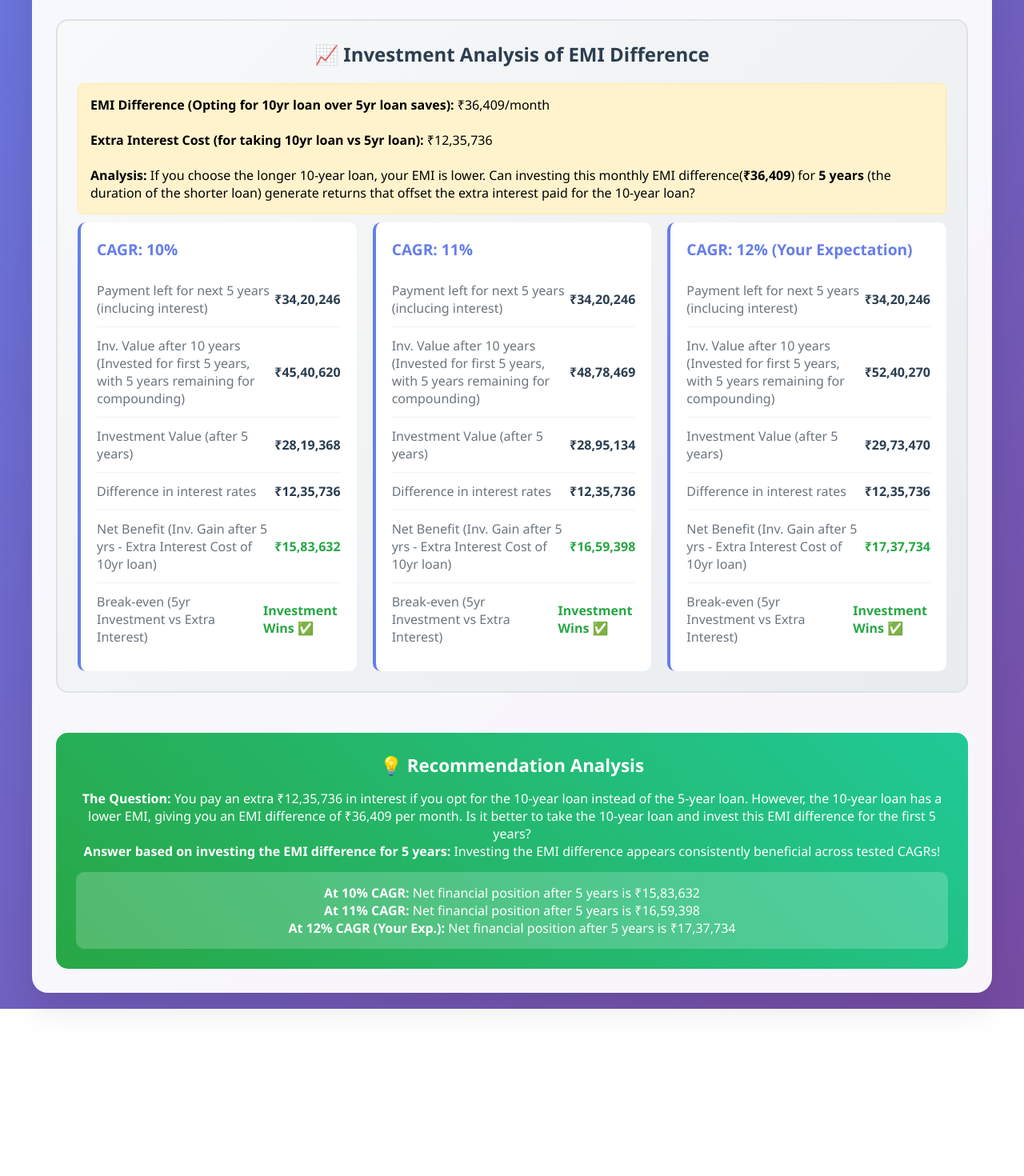
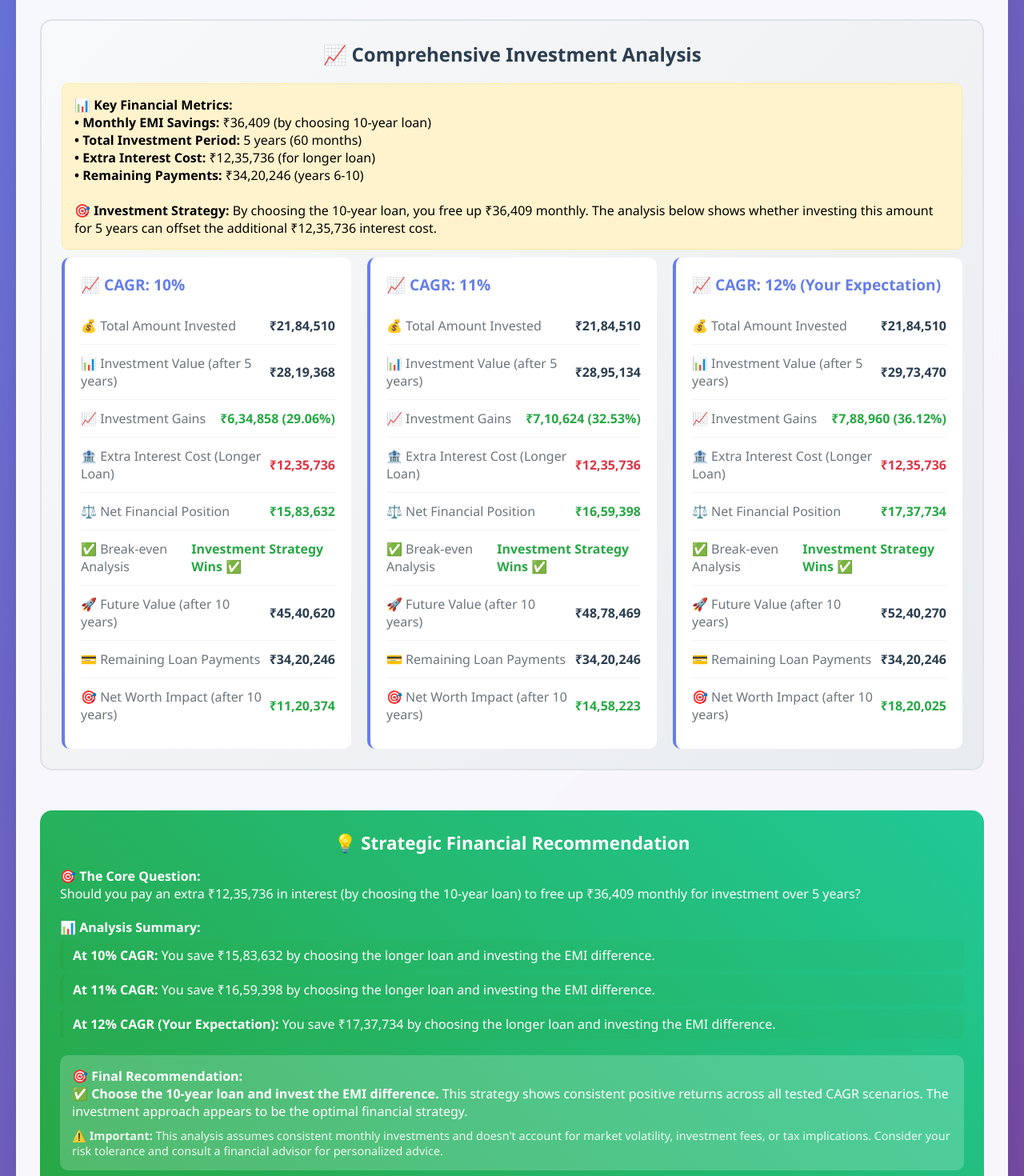
Before and after one commit to codificador21/loan-vs-investment, a React (Create React App) app: page / in a window 1280 px wide. Shown: the part 660-2130 px from the top of the page at 80% size. Before the commit the page ends 1921 px from the top, so only its background shows below. Built offline with nearby package versions, Linux system fonts and the light colour scheme.

Commit message:
Improved analysis

```diff
--- a/src/LoanTermComparisonCalculator.tsx
+++ b/src/LoanTermComparisonCalculator.tsx
@@ -1,8 +1,8 @@
 import React, { useState, useEffect, useCallback } from 'react';
 
-// Helper Functions (no changes from your provided code)
+// Helper Functions
 const calculateEMI = (principal: number, rate: number, tenureMonths: number): number => {
-    if (tenureMonths <= 0) return principal > 0 ? Infinity : 0; // Handle invalid tenure
+    if (tenureMonths <= 0) return principal > 0 ? Infinity : 0;
     const monthlyRate = rate / (12 * 100);
     if (monthlyRate === 0) {
         return principal / tenureMonths;
@@ -28,7 +28,7 @@ const calculateCompoundInterest = (
     annualRate: number,
     years: number,
     timesCompoundedPerYear: number = 1
-  ): number => {
+): number => {
     if (years <= 0 || annualRate <= 0 || principal <= 0) return principal;
 
     const ratePerPeriod = annualRate / (100 * timesCompoundedPerYear);
@@ -36,8 +36,7 @@ const calculateCompoundInterest = (
 
     const amount = principal * Math.pow(1 + ratePerPeriod, totalPeriods);
     return amount;
-  };
-
+};
 
 const formatCurrency = (amount: number): string => {
     if (amount === Infinity) return "N/A (check inputs)";
@@ -46,6 +45,10 @@ const formatCurrency = (amount: number): string => {
         currency: 'INR',
         maximumFractionDigits: 0
     }).format(amount);
+};
+
+const formatPercentage = (value: number): string => {
+    return `${value.toFixed(2)}%`;
 };
 
 // Type Definitions
@@ -58,16 +61,21 @@ interface LoanDetails {
 
 interface InvestmentResult {
     cagr: number;
-    futureValueShortTerm: number; // Investment over the shorter loan tenure
-    futureValueLongTerm?: number; // Investment over the longer loan tenure (if applicable)
-    netBenefit: number; // Net benefit of choosing longer loan and investing EMI diff for shorter tenure duration
+    futureValueShortTerm: number;
+    futureValueLongTerm?: number;
+    netBenefit: number;
+    remainingPayment: number;
+    totalInvestmentAmount: number;
+    investmentGains: number;
+    effectiveInterestSaved: number;
+    roiPercentage: number;
 }
 
 interface ComparisonData {
-    loan1: LoanDetails; // Represents the shorter tenure loan
-    loan2: LoanDetails; // Represents the longer tenure loan
+    loan1: LoanDetails;
+    loan2: LoanDetails;
     emiDifference: number;
-    extraInterestCost: number; // Extra interest for loan2 vs loan1
+    extraInterestCost: number;
     investmentResults: InvestmentResult[];
     shorterTenure: number;
     longerTenure: number;
@@ -75,11 +83,11 @@ interface ComparisonData {
 }
 
 const LoanTermComparisonCalculator: React.FC = () => {
-    const [loanAmount, setLoanAmount] = useState<string>("45"); // Lakhs
-    const [interestRate, setInterestRate] = useState<string>("9"); // % per annum
-    const [tenure1, setTenure1] = useState<string>("5"); // Years for first loan option
-    const [tenure2, setTenure2] = useState<string>("10"); // Years for second loan option
-    const [expectedCagr, setExpectedCagr] = useState<string>("12"); // User's expected CAGR
+    const [loanAmount, setLoanAmount] = useState<string>("45");
+    const [interestRate, setInterestRate] = useState<string>("9");
+    const [tenure1, setTenure1] = useState<string>("5");
+    const [tenure2, setTenure2] = useState<string>("10");
+    const [expectedCagr, setExpectedCagr] = useState<string>("12");
 
     const [results, setResults] = useState<ComparisonData | null>(null);
 
@@ -99,62 +107,57 @@ const LoanTermComparisonCalculator: React.FC = () => {
             return;
         }
 
-        // Ensure tenure1 is shorter or equal to tenure2 for consistent comparison logic
         if (tenure1Years > tenure2Years) {
-            [tenure1Years, tenure2Years] = [tenure2Years, tenure1Years]; // Swap them
+            [tenure1Years, tenure2Years] = [tenure2Years, tenure1Years];
         }
 
-
-        // Loan 1 (Shorter Tenure)
         const tenure1Months = tenure1Years * 12;
         const emi1 = calculateEMI(currentLoanAmount, currentInterestRate, tenure1Months);
         const totalPayment1 = emi1 * tenure1Months;
         const totalInterest1 = totalPayment1 - currentLoanAmount;
         const loan1Details: LoanDetails = { tenureYears: tenure1Years, emi: emi1, totalPayment: totalPayment1, totalInterest: totalInterest1 };
 
-        // Loan 2 (Longer Tenure)
         const tenure2Months = tenure2Years * 12;
         const emi2 = calculateEMI(currentLoanAmount, currentInterestRate, tenure2Months);
         const totalPayment2 = emi2 * tenure2Months;
         const totalInterest2 = totalPayment2 - currentLoanAmount;
         const loan2Details: LoanDetails = { tenureYears: tenure2Years, emi: emi2, totalPayment: totalPayment2, totalInterest: totalInterest2 };
 
-        const emiDifference = emi1 - emi2; // Positive if EMI1 > EMI2 (expected if tenure1 < tenure2)
-        const extraInterestCost = totalInterest2 - totalInterest1; // Extra interest paid for longer tenure loan
-        const remainingPayment = emi2*(tenure2Months-tenure1Months);
-        console.log('aaaa',{emi2},{tenure2Months},{tenure1Months})
+        const emiDifference = emi1 - emi2;
+        const extraInterestCost = totalInterest2 - totalInterest1;
+        const remainingPayment = emi2 * (tenure2Months - tenure1Months);
 
         const cagrs = [10, 11, 12];
-        if (!cagrs.includes(userCagr)) { // Add user's CAGR if not already present, and sort
+        if (!cagrs.includes(userCagr)) {
             cagrs.push(userCagr);
             cagrs.sort((a, b) => a - b);
         }
 
-        const uniqueCagrs = Array.from(new Set(cagrs)); // Ensure unique values
-
+        const uniqueCagrs = Array.from(new Set(cagrs));
 
         const investmentResults: InvestmentResult[] = uniqueCagrs.map(cagr => {
-            // Investment happens for the duration of the shorter loan (tenure1Years)
-            // using the EMI difference obtained by opting for the longer loan.
             const futureValueShortTerm = calculateFutureValue(emiDifference, cagr, tenure1Years);
-
-            // Net benefit: Investment gain over shorter tenure vs extra interest cost of longer loan
+            const totalInvestmentAmount = emiDifference * tenure1Years * 12;
+            const investmentGains = futureValueShortTerm - totalInvestmentAmount;
+            const effectiveInterestSaved = investmentGains - extraInterestCost;
+            const roiPercentage = totalInvestmentAmount > 0 ? (investmentGains / totalInvestmentAmount) * 100 : 0;
             const netBenefit = futureValueShortTerm - extraInterestCost;
 
             let futureValueLongTerm: number | undefined = undefined;
             if (tenure1Years < tenure2Years) {
-                // Optionally, calculate FV if EMI difference was invested for the full longer tenure.
-                // This is just for informational purposes, primary comparison uses futureValueShortTerm.
-                futureValueLongTerm = calculateCompoundInterest(futureValueShortTerm, cagr, tenure2Years-tenure1Years);
+                futureValueLongTerm = calculateCompoundInterest(futureValueShortTerm, cagr, tenure2Years - tenure1Years);
             }
-
 
             return {
                 cagr,
                 futureValueShortTerm,
                 futureValueLongTerm,
                 netBenefit,
-                remainingPayment
+                remainingPayment,
+                totalInvestmentAmount,
+                investmentGains,
+                effectiveInterestSaved,
+                roiPercentage
             };
         });
 
@@ -206,7 +209,7 @@ const LoanTermComparisonCalculator: React.FC = () => {
                 </button>
             </div>
 
-            {results && results.emiDifference >= 0 && ( // Only show results if valid and EMI diff is sensible
+            {results && results.emiDifference >= 0 && (
                 <div id="results" className="results">
                     <div className="loan-option">
                         <h3>🚀 Loan Option 1 ({results.loan1.tenureYears} Years)</h3>
@@ -223,78 +226,139 @@ const LoanTermComparisonCalculator: React.FC = () => {
                     </div>
 
                     <div className="investment-analysis">
-                        <h3>📈 Investment Analysis of EMI Difference</h3>
+                        <h3>📈 Comprehensive Investment Analysis</h3>
+
                         <div className="highlight">
-                            <strong>EMI Difference (Opting for {results.longerTenure}yr loan over {results.shorterTenure}yr loan saves):</strong> {formatCurrency(results.emiDifference)}/month<br /> <br />
-                            <strong>Extra Interest Cost (for taking {results.longerTenure}yr loan vs {results.shorterTenure}yr loan):</strong> {formatCurrency(results.extraInterestCost)}<br /><br />
-                            <strong>Analysis:</strong> If you choose the longer {results.longerTenure}-year loan, your EMI is lower. Can investing this monthly EMI difference(<b>{formatCurrency(results.emiDifference)}</b>) for <b>{results.shorterTenure} years</b> (the duration of the shorter loan) generate returns that offset the extra interest paid for the {results.longerTenure}-year loan?
+                            <strong>📊 Key Financial Metrics:</strong><br />
+                            <strong>• Monthly EMI Savings:</strong> {formatCurrency(results.emiDifference)} (by choosing {results.longerTenure}-year loan)<br />
+                            <strong>• Total Investment Period:</strong> {results.shorterTenure} years ({results.shorterTenure * 12} months)<br />
+                            <strong>• Extra Interest Cost:</strong> {formatCurrency(results.extraInterestCost)} (for longer loan)<br />
+                            <strong>• Remaining Payments:</strong> {formatCurrency(results.remainingPayment)} (years {results.shorterTenure + 1}-{results.longerTenure})<br /><br />
+
+                            <strong>🎯 Investment Strategy:</strong> By choosing the {results.longerTenure}-year loan, you free up {formatCurrency(results.emiDifference)} monthly. The analysis below shows whether investing this amount for {results.shorterTenure} years can offset the additional {formatCurrency(results.extraInterestCost)} interest cost.
                         </div>
 
                         <div className="cagr-analysis">
-                            {results.investmentResults.map((result: any, index) => (
+                            {results.investmentResults.map((result: InvestmentResult, index) => (
                                 <div key={index} className="cagr-scenario">
-                                    <h4>CAGR: {result.cagr}% {result.cagr === parseFloat(expectedCagr) && "(Your Expectation)"}</h4>
+                                    <h4>📈 CAGR: {result.cagr}% {result.cagr === parseFloat(expectedCagr) && "(Your Expectation)"}</h4>
+
                                     <div className="metric">
-                                        <span className="metric-label">Payment left for next {results.longerTenure-results.shorterTenure} years (inclucing interest)</span>
-                                        <span className="metric-value">{formatCurrency(result.remainingPayment)}</span>
+                                        <span className="metric-label">💰 Total Amount Invested</span>
+                                        <span className="metric-value">{formatCurrency(result.totalInvestmentAmount)}</span>
                                     </div>
-                                    {result.futureValueLongTerm !== undefined && results.shorterTenure !== results.longerTenure && (
-                                      <div className="metric">
-                                          <span className="metric-label">Inv. Value after {results.longerTenure} years (Invested for first {results.shorterTenure} years, with {results.longerTenure - results.shorterTenure} years remaining for compounding)</span>
-                                          <span className="metric-value">{formatCurrency(result.futureValueLongTerm)}</span>
-                                      </div>
-                                    )}
+
                                     <div className="metric">
-                                        <span className="metric-label">Investment Value (after {results.shorterTenure} years)</span>
+                                        <span className="metric-label">📊 Investment Value (after {results.shorterTenure} years)</span>
                                         <span className="metric-value">{formatCurrency(result.futureValueShortTerm)}</span>
                                     </div>
+
                                     <div className="metric">
-                                        <span className="metric-label">Difference in interest rates</span>
-                                        <span className="metric-value">{formatCurrency(results.extraInterestCost)}</span>
+                                        <span className="metric-label">📈 Investment Gains</span>
+                                        <span className="metric-value" style={{ color: result.investmentGains > 0 ? '#28a745' : '#dc3545' }}>
+                                            {formatCurrency(result.investmentGains)} ({formatPercentage(result.roiPercentage)})
+                                        </span>
                                     </div>
+
                                     <div className="metric">
-                                        <span className="metric-label">Net Benefit (Inv. Gain after {results.shorterTenure} yrs - Extra Interest Cost of {results.longerTenure}yr loan)</span>
+                                        <span className="metric-label">🏦 Extra Interest Cost (Longer Loan)</span>
+                                        <span className="metric-value" style={{ color: '#dc3545' }}>
+                                            {formatCurrency(results.extraInterestCost)}
+                                        </span>
+                                    </div>
+
+                                    <div className="metric">
+                                        <span className="metric-label">⚖️ Net Financial Position</span>
                                         <span className="metric-value" style={{ color: result.netBenefit > 0 ? '#28a745' : '#dc3545' }}>
                                             {formatCurrency(result.netBenefit)}
                                         </span>
                                     </div>
+
                                     <div className="metric">
-                                        <span className="metric-label">Break-even ({results.shorterTenure}yr Investment vs Extra Interest)</span>
+                                        <span className="metric-label">✅ Break-even Analysis</span>
                                         <span className="metric-value" style={{ color: result.futureValueShortTerm > results.extraInterestCost ? '#28a745' : '#dc3545' }}>
-                                            {result.futureValueShortTerm > results.extraInterestCost ? 'Investment Wins ✅' : 'Extra Interest Costs More ❌'}
+                                            {result.futureValueShortTerm > results.extraInterestCost ? 'Investment Strategy Wins ✅' : 'Shorter Loan Better ❌'}
                                         </span>
                                     </div>
+
+                                    {result.futureValueLongTerm !== undefined && results.shorterTenure !== results.longerTenure && (
+                                        <>
+                                            <div className="metric">
+                                                <span className="metric-label">🚀 Future Value (after {results.longerTenure} years)</span>
+                                                <span className="metric-value">{formatCurrency(result.futureValueLongTerm)}</span>
+                                            </div>
+
+                                            <div className="metric">
+                                                <span className="metric-label">💳 Remaining Loan Payments</span>
+                                                <span className="metric-value">{formatCurrency(result.remainingPayment)}</span>
+                                            </div>
+
+                                            <div className="metric">
+                                                <span className="metric-label">🎯 Net Worth Impact (after {results.longerTenure} years)</span>
+                                                <span className="metric-value" style={{ color: (result.futureValueLongTerm - result.remainingPayment) > 0 ? '#28a745' : '#dc3545' }}>
+                                                    {formatCurrency(result.futureValueLongTerm - result.remainingPayment)}
+                                                </span>
+                                            </div>
+                                        </>
+                                    )}
                                 </div>
                             ))}
                         </div>
                     </div>
 
                     <div className="recommendation">
-                        <h3>💡 Recommendation Analysis</h3>
-                        <p>
-                            <strong>The Question:</strong> You pay an extra {formatCurrency(results.extraInterestCost)} in interest if you opt for the {results.longerTenure}-year loan instead of the {results.shorterTenure}-year loan.
-                            However, the {results.longerTenure}-year loan has a lower EMI, giving you an EMI difference of {formatCurrency(results.emiDifference)} per month.
-                            Is it better to take the {results.longerTenure}-year loan and invest this EMI difference for the first {results.shorterTenure} years?
-                        </p>
-                        <p>
-                            <strong>Answer based on investing the EMI difference for {results.shorterTenure} years:</strong>{' '}
-                            {results.investmentResults.some(r => r.netBenefit > 0)
-                                ? (results.investmentResults.every(r => r.netBenefit > 0)
-                                    ? 'Investing the EMI difference appears consistently beneficial across tested CAGRs!'
-                                    : 'Investing the EMI difference can be beneficial, especially at higher CAGRs. Consider your expected investment return and risk tolerance.')
-                                : 'Across the tested CAGRs, the gains from investing the EMI difference for {results.shorterTenure} years do not typically offset the extra interest paid for the {results.longerTenure}-year loan. The shorter loan might be more cost-effective.'
-                            }
-                        </p>
-                        <div style={{ marginTop: '15px', padding: '15px', background: 'rgba(255,255,255,0.2)', borderRadius: '10px' }}>
-                            {results.investmentResults.map(res => (
-                                <p key={res.cagr}>
-                                    <strong>At {res.cagr}% CAGR{res.cagr === parseFloat(expectedCagr) && " (Your Exp.)"}:</strong> Net financial position after {results.shorterTenure} years is {formatCurrency(res.netBenefit)}
-                                </p>
-                            ))}
+                        <h3>💡 Strategic Financial Recommendation</h3>
+
+                        <div style={{ textAlign: 'left', marginBottom: '20px' }}>
+                            <p><strong>🎯 The Core Question:</strong></p>
+                            <p>Should you pay an extra {formatCurrency(results.extraInterestCost)} in interest (by choosing the {results.longerTenure}-year loan) to free up {formatCurrency(results.emiDifference)} monthly for investment over {results.shorterTenure} years?</p>
+                        </div>
+
+                        <div style={{ textAlign: 'left', marginBottom: '20px' }}>
+                            <p><strong>📊 Analysis Summary:</strong></p>
+                            {results.investmentResults.map(res => {
+                                const isPositive = res.netBenefit > 0;
+                                const breakEvenCAGR = results.extraInterestCost > 0 ?
+                                    (Math.pow(results.extraInterestCost / (results.emiDifference * results.shorterTenure * 12) + 1, 1/results.shorterTenure) - 1) * 100 : 0;
+
+                                return (
+                                    <p key={res.cagr} style={{
+                                        padding: '8px 12px',
+                                        margin: '5px 0',
+                                        backgroundColor: isPositive ? 'rgba(40, 167, 69, 0.1)' : 'rgba(220, 53, 69, 0.1)',
+                                        borderRadius: '8px',
+                                        borderLeft: `4px solid ${isPositive ? '#28a745' : '#dc3545'}`
+                                    }}>
+                                        <strong>At {res.cagr}% CAGR{res.cagr === parseFloat(expectedCagr) && " (Your Expectation)"}:</strong>
+                                        {isPositive ?
+                                            ` You save ${formatCurrency(res.netBenefit)} by choosing the longer loan and investing the EMI difference.` :
+                                            ` You lose ${formatCurrency(Math.abs(res.netBenefit))} compared to taking the shorter loan.`
+                                        }
+                                    </p>
+                                );
+                            })}
+                        </div>
+
+                        <div style={{ textAlign: 'left', padding: '15px', background: 'rgba(255,255,255,0.2)', borderRadius: '10px' }}>
+                            <p><strong>🎯 Final Recommendation:</strong></p>
+                            {results.investmentResults.some(r => r.netBenefit > 0) ? (
+                                results.investmentResults.every(r => r.netBenefit > 0) ? (
+                                    <p>✅ <strong>Choose the {results.longerTenure}-year loan and invest the EMI difference.</strong> This strategy shows consistent positive returns across all tested CAGR scenarios. The investment approach appears to be the optimal financial strategy.</p>
+                                ) : (
+                                    <p>⚖️ <strong>The decision depends on your expected investment returns.</strong> If you're confident in achieving higher CAGRs ({results.investmentResults.filter(r => r.netBenefit > 0).map(r => r.cagr + '%').join(', ')}), choose the longer loan. Otherwise, the shorter loan provides more certainty.</p>
+                                )
+                            ) : (
+                                <p>❌ <strong>Choose the {results.shorterTenure}-year loan.</strong> Based on the tested scenarios, the shorter loan term appears more cost-effective. The investment gains don't sufficiently offset the extra interest costs.</p>
+                            )}
+
+                            <p style={{ marginTop: '10px', fontSize: '0.9em', opacity: '0.9' }}>
+                                <strong>⚠️ Important:</strong> This analysis assumes consistent monthly investments and doesn't account for market volatility, investment fees, or tax implications. Consider your risk tolerance and consult a financial advisor for personalized advice.
+                            </p>
                         </div>
                     </div>
                 </div>
             )}
+
             {results && results.emiDifference < 0 && (
                 <div className="results">
                     <p className="highlight" style={{ gridColumn: '1 / -1', textAlign: 'center', padding: '20px', background: '#fff3cd' }}>
--- a/src/loanCalculator.css
+++ b/src/loanCalculator.css
@@ -13,7 +13,7 @@
   }
 
   .container {
-    max-width: 1200px;
+    max-width: 1350px;
     margin: 0 auto;
     background: rgba(255, 255, 255, 0.95);
     backdrop-filter: blur(10px);
```
